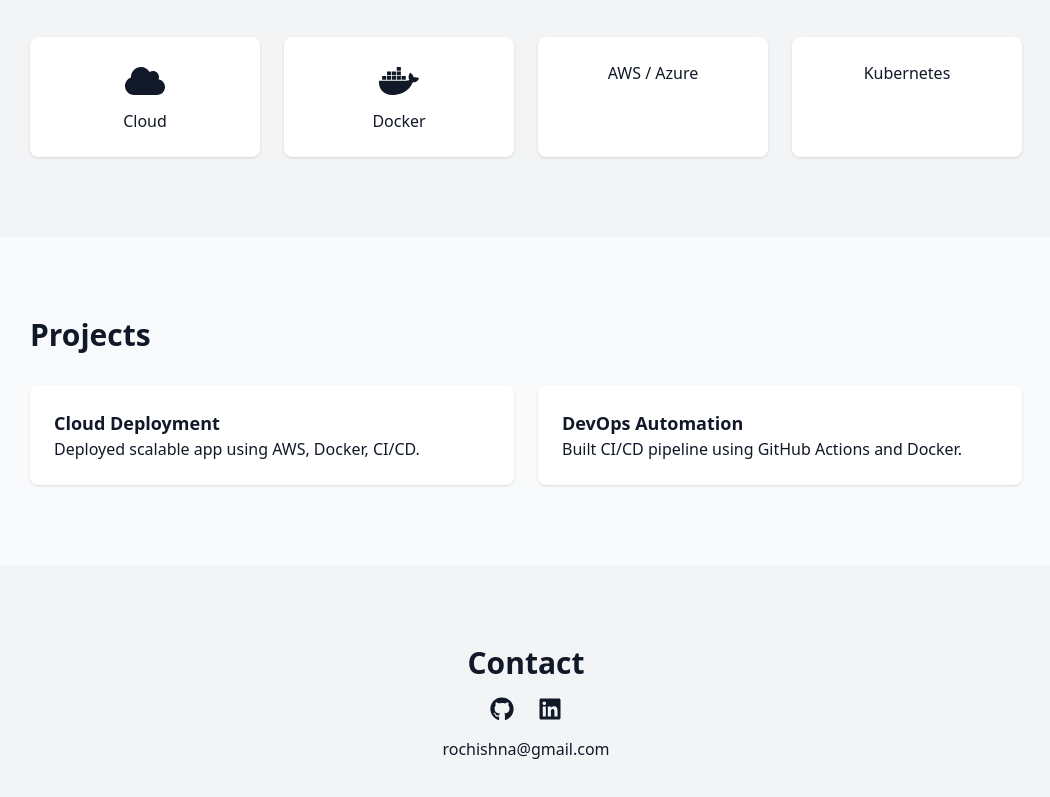
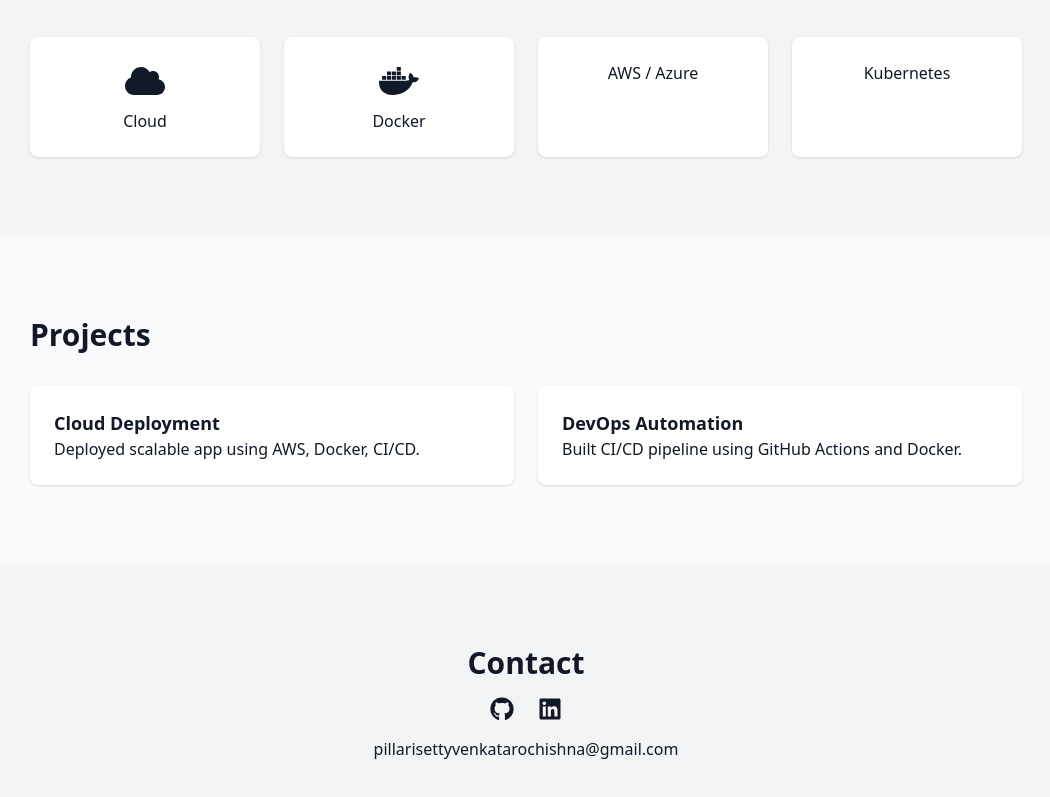
Before and after one commit to Rochishna121/my-portfolio, a React (Vite) app: page / in a window 1280 px wide. Shown: the part 1147-1944 px from the top of the page, without its empty margins (114-1164 px from the left). Built offline with nearby package versions, Linux system fonts and the light colour scheme.

Commit message:
updated contact email

```diff
--- a/src/App.jsx
+++ b/src/App.jsx
@@ -99,7 +99,7 @@
           </a>
         </div>
 
-        <p className="mt-4">rochishna@gmail.com</p>
+        <p className="mt-4">pillarisettyvenkatarochishna@gmail.com</p>
       </section>
 
     </div>
```
